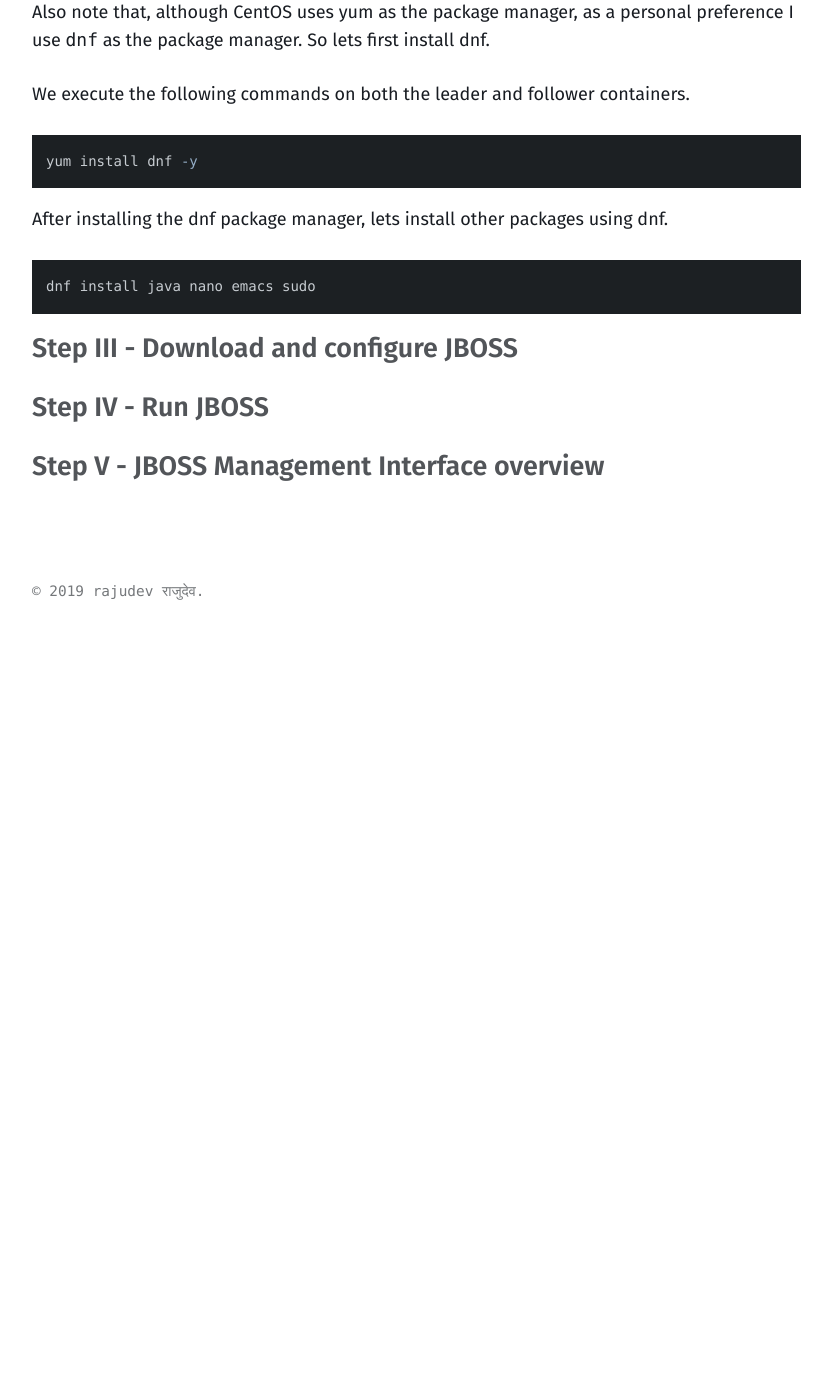
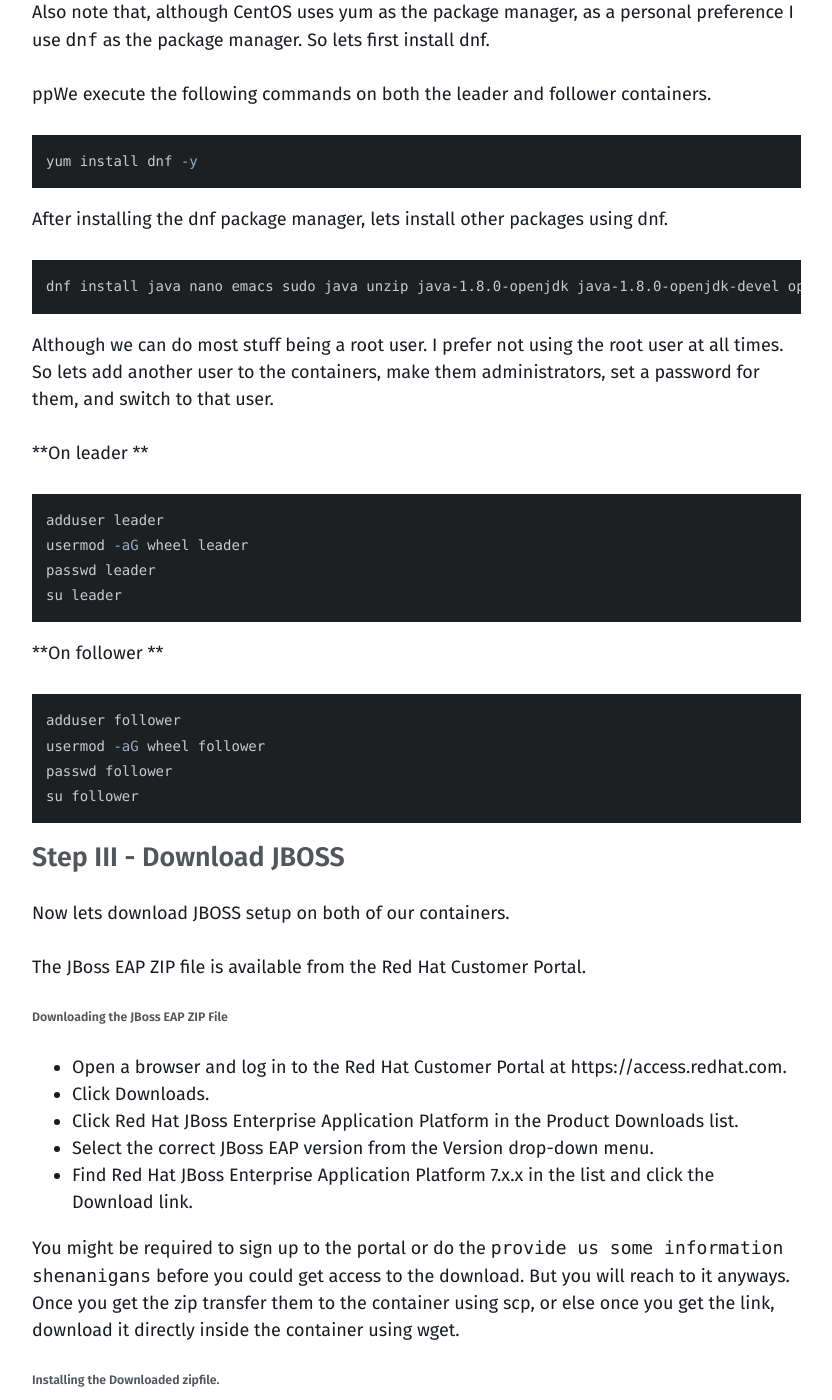
Before and after one commit to rajudev/rajudev.github.io, a Jekyll site: the page built from _posts/2019-01-28-introduction-to-jboss.md, in a window 1280 px wide and 1400 px high, scrolled down 3568 px. Shown: the whole window, without its empty margins (40-872 px from the left). Built offline with Jekyll 4.4.1, drawn with Linux system fonts in a browser that asks for light colours; before the commit the page ends 4198 px from its top, so only the background shows below that; some of the changed text lies outside the part shown.

Commit message:
adding data to the new WIP post

````diff
--- a/_posts/2019-01-28-introduction-to-jboss.md
+++ b/_posts/2019-01-28-introduction-to-jboss.md
@@ -93,7 +93,7 @@
 
 Also note that, although CentOS uses yum as the package manager, as a personal preference I use `dnf` as the package manager. So lets first install dnf.
 
-We execute the following commands on both the leader and follower containers.
+ppWe execute the following commands on both the leader and follower containers.
 
 ```shell
 yum install dnf -y
@@ -102,14 +102,62 @@
 After installing the dnf package manager, lets install other packages using dnf.
 
 ```shell
-dnf install java nano emacs sudo
+dnf install java nano emacs sudo java unzip java-1.8.0-openjdk java-1.8.0-openjdk-devel openssh-clients -y
 ```
+
+Although we can do most stuff being a root user. I prefer not using the root user at all times.
+So lets add another user to the containers, make them administrators, set a password for them, and switch to that user.
+
+**On leader **
+```shell
+adduser leader
+usermod -aG wheel leader
+passwd leader
+su leader
+```
+
+**On follower **
+
+```shell
+adduser follower
+usermod -aG wheel follower
+passwd follower
+su follower
+```
+
+### **Step III - Download JBOSS**
+
+Now lets download JBOSS setup on both of our containers.
+
+The JBoss EAP ZIP file is available from the Red Hat Customer Portal.
+
+###### Downloading the JBoss EAP ZIP File
+
+- Open a browser and log in to the Red Hat Customer Portal at https://access.redhat.com.
+- Click Downloads.
+- Click Red Hat JBoss Enterprise Application Platform in the Product Downloads list.
+- Select the correct JBoss EAP version from the Version drop-down menu.
+- Find Red Hat JBoss Enterprise Application Platform 7.x.x in the list and click the Download link.
+
+You might be required to sign up to the portal or do the `provide us some information shenanigans` before you could get access to the download. But you will reach to it anyways. Once you get the zip transfer them to the container using scp, or else once you get the link, download it directly inside the container using wget.
+
+###### Installing the Downloaded zipfile.
+
+Unzip the JBOSS zip
+```shell
+unzip jboss-eap-7.2.0.zip
+cd jboss-eap-7.2.0
+```
+after doing this my leader and follower terminals look like this.
+
+![](/assets/images/2019-02-14_18-17.png)
+
+
+###
 
 
 
-### **Step III - Download and configure JBOSS**
-
-### **Step IV - Run JBOSS**
+### **Step V - Run JBOSS**
 
 
-### **Step V - JBOSS Management Interface overview**
+### **Step VI - JBOSS Management Interface overview**
````
Also changed, not shown: assets/images/2019-02-14_18-17.png (added).
